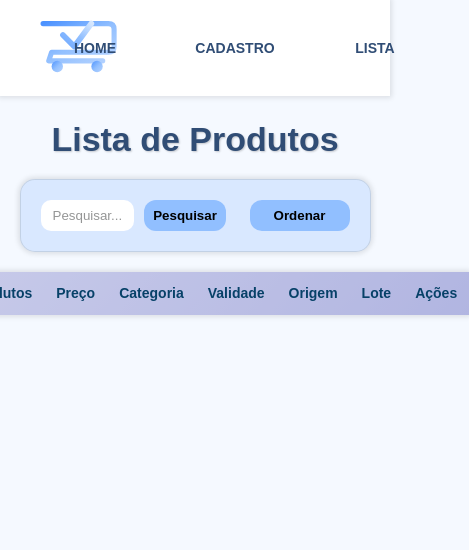
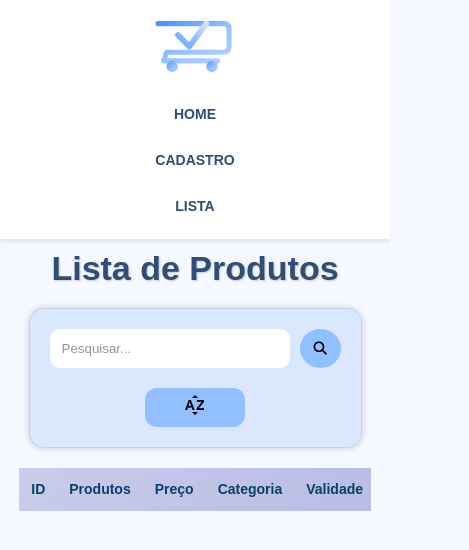
Before and after one commit to David-Evangelist/Lista-de-Produtos_Softex, a plain HTML site: page lista-de-produtos/listPage/list.html in a window 390 px wide. Shown: the whole page, 469 px wide, since content can reach past the window. Drawn offline with nearby package versions, Linux system fonts and the light colour scheme.

Commit message:
style: adiciona responsividade na aplicação

```diff
--- a/lista-de-produtos/css/header-navbar.css
+++ b/lista-de-produtos/css/header-navbar.css
@@ -32,7 +32,6 @@ nav ul {
   gap: 2rem;
   list-style: none;
   text-decoration: none;
-  /* background-color: aqua; */
 }
 
 nav ul li {
@@ -43,7 +42,7 @@ nav ul li {
   font-weight: bold;
   width: 12rem;
   color: #304d75;
-  border-radius: 1.5rem;
+  border-radius: 1.2rem;
   transition: color 0.2s ease-in, background-color 0.2s ease-in,
     font-weight 0.2s ease-in;
 }
@@ -62,3 +61,25 @@ nav ul a {
 #logo {
   width: 8rem;
 }
+
+@media (max-width: 768px) {
+  header {
+    flex-direction: column;
+    gap: 1.5rem;
+    padding: 1.5rem 2rem;
+  }
+
+  nav {
+    min-width: 100%;
+  }
+
+  nav ul {
+    flex-direction: column;
+    gap: 1rem;
+  }
+
+  nav ul li {
+    width: 14rem;
+    padding: 1rem 2rem;
+  }
+}
--- a/lista-de-produtos/homePage/home.css
+++ b/lista-de-produtos/homePage/home.css
@@ -1,3 +1,10 @@
+.text-container {
+  display: flex;
+  flex-direction: column;
+  gap: 2rem;
+  text-align: center;
+}
+
 .button-container {
   display: flex;
   justify-content: center;
@@ -58,3 +65,22 @@
   background-position: center;
   background-repeat: no-repeat;
 }
+
+@media (max-width: 906px) {
+  main {
+    padding: 5rem 4rem;
+  }
+
+  .button-container {
+    flex-direction: column;
+    gap: 4rem;
+  }
+}
+
+@media (max-width: 480px) {
+  .button-container a {
+    width: 30rem;
+    height: 25rem;
+    /* font-size: 1.8rem; */
+  }
+}
--- a/lista-de-produtos/listPage/list.css
+++ b/lista-de-produtos/listPage/list.css
@@ -17,11 +17,7 @@
 .btn-search {
   cursor: pointer;
   border-style: none;
-  border-radius: 1.2rem;
-  padding: 0.5rem 0.9rem;
   background-color: #91bfff;
-  font-weight: 600;
-  width: 10rem;
   transition: background-color 0.2s ease-in, color 0.2s ease-in;
 }
 
@@ -29,6 +25,19 @@
 .btn-search:hover {
   color: #fff;
   background-color: #6fa9ff;
+}
+
+.btn-sort {
+  border-radius: 1.2rem;
+  padding: 0.5rem 0.9rem;
+  width: 10rem;
+  font-size: 2rem;
+  font-weight: 300;
+}
+
+.btn-search {
+  padding: 1.2rem;
+  border-radius: 50%;
 }
 
 .search-container {
@@ -45,8 +54,14 @@
   width: 100%;
 }
 
+.table-container {
+  display: flex;
+  width: 90%;
+  overflow-x: auto;
+}
+
 table {
-  width: 90%;
+  min-width: 100%;
   text-align: center;
   align-items: center;
   border-collapse: collapse;
@@ -200,3 +215,61 @@ dialog::backdrop {
   background-color: #828283;
   color: #fff;
 }
+
+@media (max-width: 500px) {
+  main {
+    padding: 1rem;
+  }
+
+  .search-sort-container {
+    flex-direction: column;
+    align-items: center;
+    gap: 2rem;
+    width: 95%;
+  }
+
+  .table-container {
+    width: 95%;
+  }
+
+  .search-container {
+    width: 100%;
+  }
+
+  #editModal {
+    min-width: 95%;
+    padding: 2rem;
+  }
+
+  #editForm {
+    min-width: 100%;
+    padding: 2rem 1.5rem;
+  }
+
+  fieldset {
+    flex-direction: column;
+  }
+}
+
+@media (max-width: 880px) {
+  .search-sort-container {
+    flex-direction: column;
+    align-items: center;
+    gap: 2rem;
+    width: 90%;
+  }
+
+  .search-container {
+    width: 100%;
+  }
+
+  #editModal {
+    min-width: 95%;
+    padding: 2rem;
+  }
+
+  #editForm {
+    min-width: 100%;
+    padding: 2rem 1.5rem;
+  }
+}
--- a/lista-de-produtos/listPage/list.html
+++ b/lista-de-produtos/listPage/list.html
@@ -12,6 +12,18 @@
     <link rel="stylesheet" href="../css/styles-global.css" />
     <link rel="stylesheet" href="../css/header-navbar.css" />
     <link rel="stylesheet" href="./list.css" />
+    <link
+      rel="stylesheet"
+      href="https://cdnjs.cloudflare.com/ajax/libs/font-awesome/7.0.1/css/all.min.css"
+      integrity="sha512-2SwdPD6INVrV/lHTZbO2nodKhrnDdJK9/kg2XD1r9uGqPo1cUbujc+IYdlYdEErWNu69gVcYgdxlmVmzTWnetw=="
+      crossorigin="anonymous"
+      referrerpolicy="no-referrer"
+    />
+    <link
+      rel="stylesheet"
+      href="https://fonts.googleapis.com/css2?family=Material+Symbols+Outlined:opsz,wght,FILL,GRAD@20..48,100..700,0..1,-50..200&icon_names=sort_by_alpha"
+    />
+
     <title>Lista de Produtos</title>
   </head>
   <body>
@@ -38,11 +50,16 @@
       <div class="search-sort-container">
         <div class="search-container">
           <input type="text" id="searchInput" placeholder="Pesquisar..." />
-          <button id="searchButton" class="btn-search">Pesquisar</button>
+          <button id="searchButton" class="btn-search">
+            <i class="fa-solid fa-magnifying-glass"></i>
+          </button>
         </div>
-        <button onclick="sortTable()" class="btn-sort">Ordenar</button>
+        <button onclick="sortTable()" class="btn-sort">
+          <span class="material-symbols-outlined"> sort_by_alpha </span>
+        </button>
       </div>
 
+      <section class="table-container">
         <table id="table" class="display-none">
           <thead>
             <tr>
@@ -58,6 +75,7 @@
           </thead>
           <tbody id="table-body"></tbody>
         </table>
+      </section>
 
       <dialog id="editModal">
         <section class="modal-content">
--- a/lista-de-produtos/signUpPage/signUp.css
+++ b/lista-de-produtos/signUpPage/signUp.css
@@ -53,3 +53,27 @@ fieldset {
     color: #fff;
   }
 }
+
+@media (max-width: 830px) {
+  main {
+    padding: 0 4rem;
+  }
+
+  form {
+    min-width: 100%;
+  }
+}
+
+@media (max-width: 768px) {
+  main {
+    padding: 2rem;
+  }
+  form {
+    min-width: 100%;
+    padding: 2rem;
+  }
+
+  fieldset {
+    flex-direction: column;
+  }
+}
```
Also changed, not shown: lista-de-produtos/homePage/home.html (+14 -5 lines), lista-de-produtos/signUpPage/signUp.html (+7 -0 lines). Lines whose indentation alone changed are shown as unchanged.
